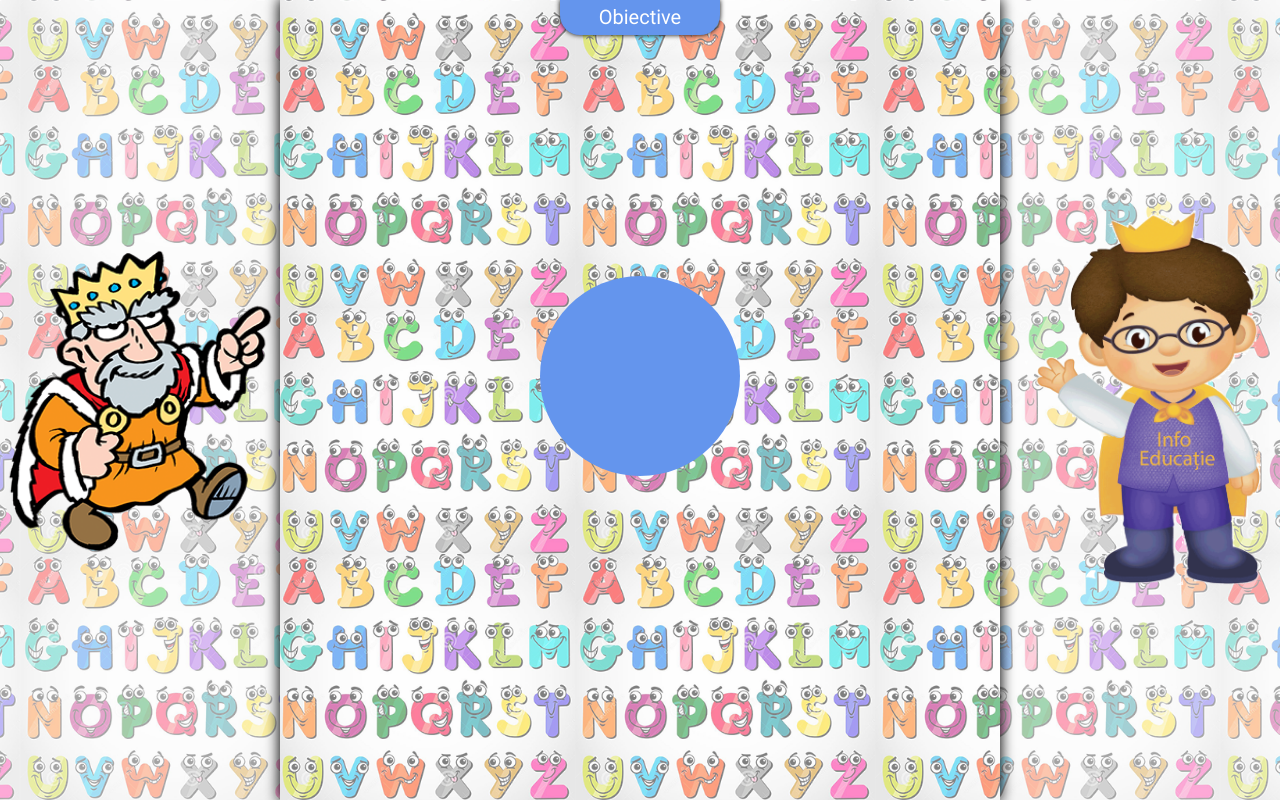
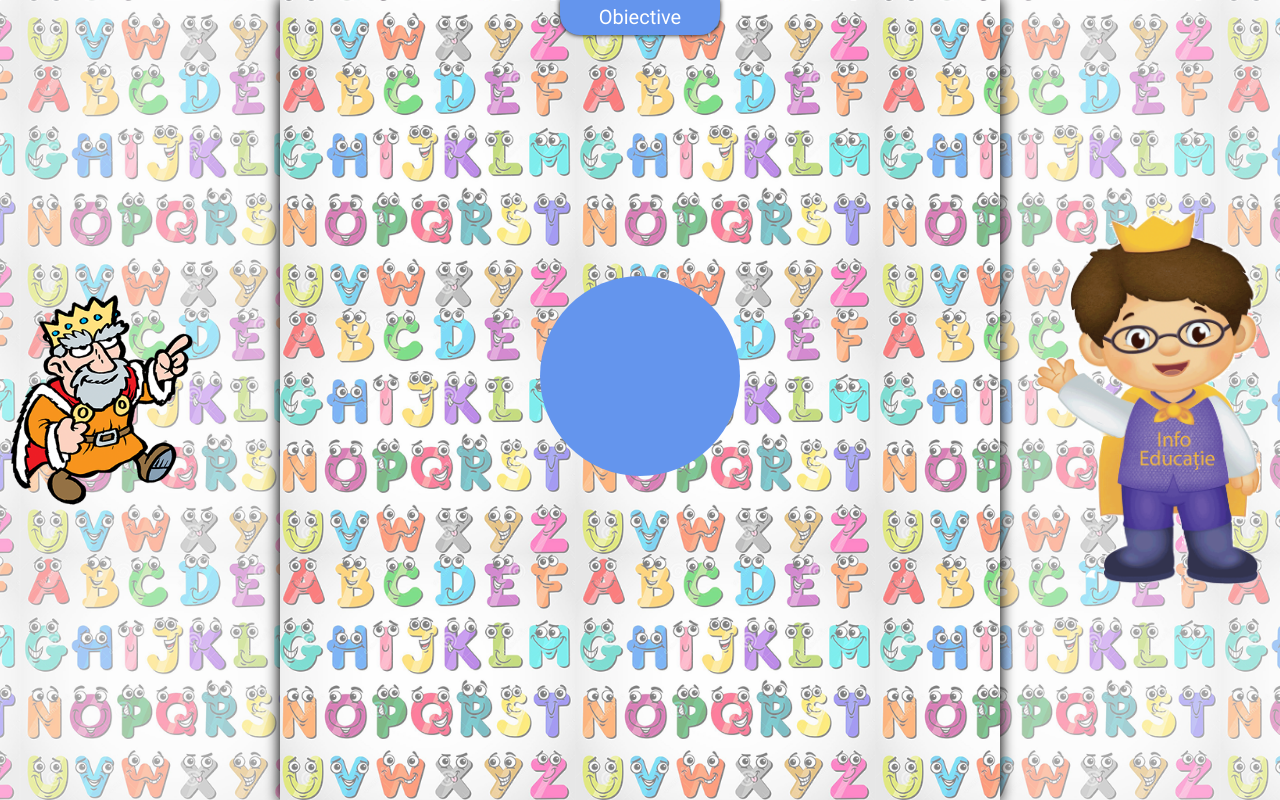
Before and after one commit to vicisok113/sa-scriem-corect, a PHP site: page /sa-scriem-corect/lectie/1 in a window 1280 px wide. Run offline with PHP 8.4, Linux system fonts and the light colour scheme.

Commit message:
➕ Modificari minore

```diff
--- a/pag/invatator.php
+++ b/pag/invatator.php
@@ -32,6 +32,7 @@
 			 <th data-field="Scor1">Scor1</th>
 			 <th data-field="Scor2">Scor2</th>
 			 <th data-field="Scor3">Scor3</th>
+			 <th data-field="Scor4">Scor4</th>
 			 <th data-field="Sterge">Sterge</th>
 		 </tr>
 	   </thead>
@@ -42,6 +43,7 @@
 		   <td><?=$elev['scor1']?></td>
 		   <td><?=$elev['scor2']?></td>
 		   <td><?=$elev['scor3']?></td>
+		   <td><?=$elev['scor4']?></td>
 		   <td><a href="" data-id="<?=$elev['id']?>"><i class="material-icons">&#xE5CD;</i></a></td>
 		 </tr>
 		 <?php } ?>
--- a/src/css/style.css
+++ b/src/css/style.css
@@ -281,9 +281,9 @@ body.lectie .part1 {
 }
 
 body.lectie .part1 img{
-    width: 100%;
-    min-width: 310px;
-    max-width: 450px;
+    width: 90%;
+    min-width: 200px;
+    max-width: 300px;
     height: auto;
     margin-left: -50px;
 }
@@ -457,3 +457,6 @@ body.lectie .text-ob{
 .modal{
     color: #333;
 }
+.regina {
+    width: 50px !important;
+}
```
